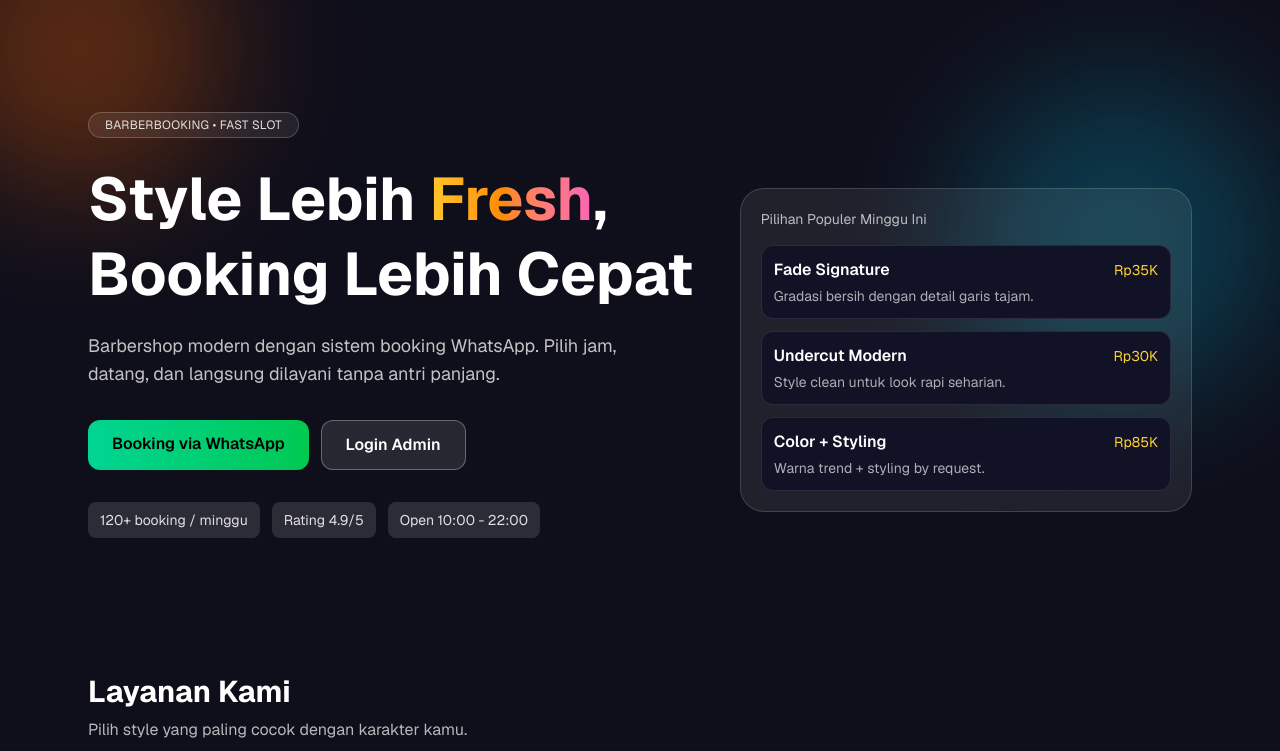
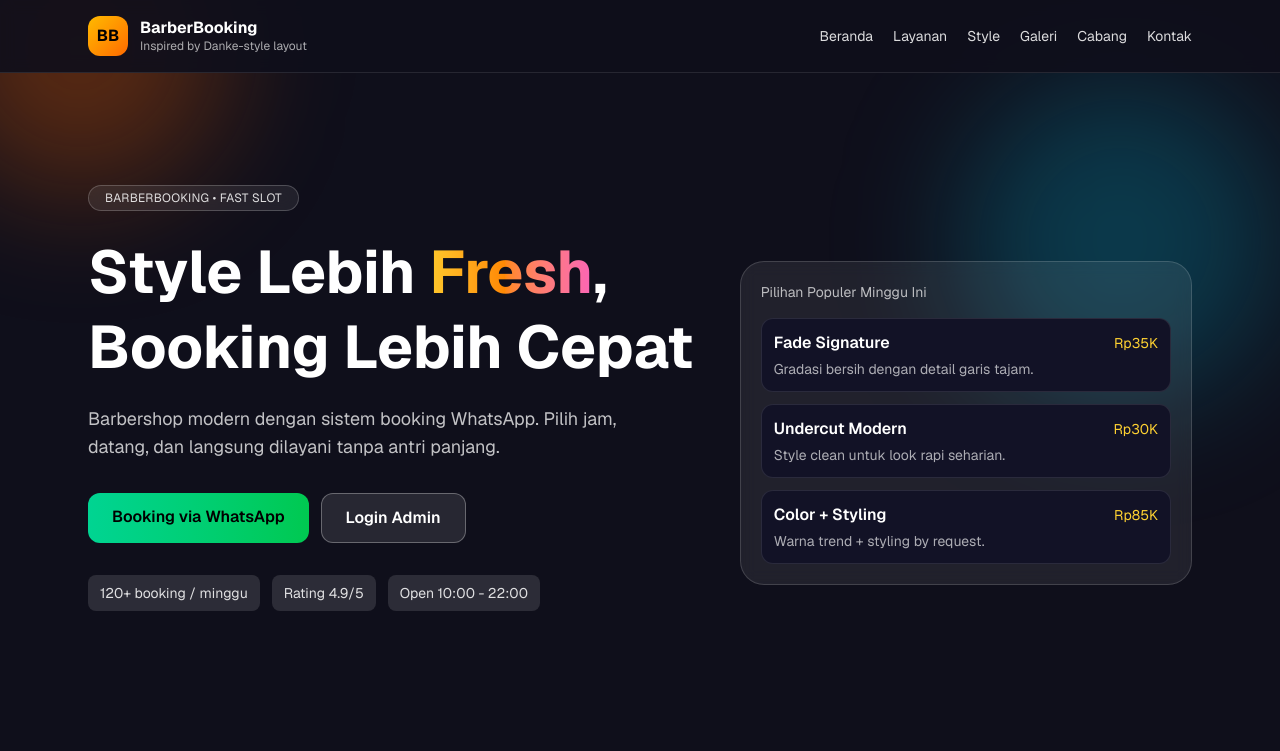
Before and after one commit to ahmadrobbi/barber-booking, a Next.js app: page / in a window 1280 px wide. Shown: the top 751 px of the page. Built offline with nearby package versions, Linux system fonts and the light colour scheme.

Commit message:
feat: add anchored header nav and branch footer sections

```diff
--- a/app/page.tsx
+++ b/app/page.tsx
@@ -72,6 +72,46 @@ const galleryVideos = [
   },
 ] as const;
 
+const outlets = [
+  {
+    name: "DANKE 1.0 Wiyung (Surabaya)",
+    address: "Jl. Klumprik PDAM No. 30, Wiyung, Surabaya Barat",
+  },
+  {
+    name: "DANKE 2.0 Karang Pilang (Surabaya)",
+    address: "Jl. Griya Kebraon Selatan II/24, Karang Pilang, Surabaya Selatan",
+  },
+  {
+    name: "DANKE 3.0 Tenggilis Mejoyo (Surabaya)",
+    address: "Jl. Raya Tenggilis No. 133A, Tenggilis Mejoyo, Surabaya Timur",
+  },
+  {
+    name: "DANKE 6.0 Ruko Purimas (Surabaya)",
+    address:
+      "Jl. I Gusti Ngurah Rai Blok A2-17 (Ruko Purimas), Gunung Anyar, Surabaya",
+  },
+  {
+    name: "DANKE 7.0 Pondok Candra (Sidoarjo)",
+    address: "Jl. Taman Asri D35, Pondok Candra, Sidoarjo",
+  },
+  {
+    name: "DANKE 8.0 Ketintang (Surabaya)",
+    address: "Jl. Ketintang Baru XIV No. 1 (Warung Dulang 88), Surabaya",
+  },
+  {
+    name: "DANKE 9.0 Wiguna (Surabaya)",
+    address: "Jl. Raya Wiguna Selatan No. 24C (Atas Hore Laundry), Surabaya",
+  },
+  {
+    name: "DANKE 10 Magersari (Sidoarjo)",
+    address: "Perum Griya Karya Magersari Permai Blok A6A, Sidoarjo 61274",
+  },
+  {
+    name: "Danke Home Service",
+    address: "Area Surabaya - Sidoarjo (basis: Griya Kebraon Selatan)",
+  },
+] as const;
+
 export default function Home() {
   const phone = "6287749105273";
   const message = encodeURIComponent("Halo, saya mau booking cukur rambut.");
@@ -79,13 +119,44 @@ export default function Home() {
 
   return (
     <main className="relative min-h-screen overflow-hidden bg-[#0f0f1b] text-white font-sans">
+      <header className="sticky top-0 z-50 border-b border-white/10 bg-[#0f0f1b]/90 backdrop-blur">
+        <nav className="mx-auto flex max-w-6xl items-center justify-between px-6 py-4">
+          <a href="#beranda" className="flex items-center gap-3">
+            <span className="inline-flex h-10 w-10 items-center justify-center rounded-xl bg-gradient-to-br from-amber-400 to-orange-500 font-bold text-black">
+              BB
+            </span>
+            <span>
+              <strong className="block text-base leading-tight">BarberBooking</strong>
+              <span className="block text-xs text-white/65">Inspired by Danke-style layout</span>
+            </span>
+          </a>
+
+          <div className="hidden items-center gap-5 text-sm text-white/85 md:flex">
+            <a href="#beranda" className="hover:text-amber-300">Beranda</a>
+            <a href="#layanan" className="hover:text-amber-300">Layanan</a>
+            <a href="#style" className="hover:text-amber-300">Style</a>
+            <a href="#galeri" className="hover:text-amber-300">Galeri</a>
+            <a href="#cabang" className="hover:text-amber-300">Cabang</a>
+            <a href="#kontak" className="hover:text-amber-300">Kontak</a>
+          </div>
+        </nav>
+        <div className="mx-auto flex max-w-6xl gap-4 overflow-x-auto px-6 pb-4 text-sm text-white/80 md:hidden">
+          <a href="#beranda" className="whitespace-nowrap hover:text-amber-300">Beranda</a>
+          <a href="#layanan" className="whitespace-nowrap hover:text-amber-300">Layanan</a>
+          <a href="#style" className="whitespace-nowrap hover:text-amber-300">Style</a>
+          <a href="#galeri" className="whitespace-nowrap hover:text-amber-300">Galeri</a>
+          <a href="#cabang" className="whitespace-nowrap hover:text-amber-300">Cabang</a>
+          <a href="#kontak" className="whitespace-nowrap hover:text-amber-300">Kontak</a>
+        </div>
+      </header>
+
       <div className="pointer-events-none absolute inset-0">
         <div className="absolute -top-24 -left-16 h-72 w-72 rounded-full bg-orange-500/30 blur-3xl" />
         <div className="absolute top-20 right-0 h-80 w-80 rounded-full bg-cyan-500/25 blur-3xl" />
         <div className="absolute bottom-10 left-1/3 h-64 w-64 rounded-full bg-pink-500/20 blur-3xl" />
       </div>
 
-      <section className="relative mx-auto max-w-6xl px-6 pb-20 pt-20 md:pt-28">
+      <section id="beranda" className="relative mx-auto max-w-6xl scroll-mt-24 px-6 pb-20 pt-20 md:pt-28">
         <div className="inline-flex items-center rounded-full border border-white/20 bg-white/[0.08] px-4 py-1 text-xs tracking-wide text-white/[0.85] backdrop-blur">
           BARBERBOOKING • FAST SLOT
         </div>
@@ -151,7 +222,7 @@ export default function Home() {
         </div>
       </section>
 
-      <section className="relative mx-auto max-w-6xl px-6 py-14">
+      <section id="layanan" className="relative mx-auto max-w-6xl scroll-mt-24 px-6 py-14">
         <h2 className="text-2xl font-bold md:text-3xl">Layanan Kami</h2>
         <p className="mt-2 text-white/70">Pilih style yang paling cocok dengan karakter kamu.</p>
         <div className="mt-7 grid gap-4 md:grid-cols-2 lg:grid-cols-4">
@@ -171,7 +242,7 @@ export default function Home() {
         </div>
       </section>
 
-      <section className="relative mx-auto max-w-6xl px-6 py-12">
+      <section id="testimoni" className="relative mx-auto max-w-6xl scroll-mt-24 px-6 py-12">
         <div className="rounded-3xl border border-white/[0.14] bg-gradient-to-br from-[#1a1d37] via-[#202042] to-[#2a1836] p-7 md:p-10">
           <h2 className="text-2xl font-bold md:text-3xl">Apa Kata Pelanggan</h2>
           <div className="mt-6 grid gap-4 md:grid-cols-3">
@@ -189,7 +260,7 @@ export default function Home() {
         </div>
       </section>
 
-      <section className="relative mx-auto max-w-6xl px-6 py-12">
+      <section id="style" className="relative mx-auto max-w-6xl scroll-mt-24 px-6 py-12">
         <div className="flex flex-wrap items-end justify-between gap-3">
           <div>
             <h2 className="text-2xl font-bold md:text-3xl">Slideshow Style Rambut</h2>
@@ -225,7 +296,7 @@ export default function Home() {
         </div>
       </section>
 
-      <section className="relative mx-auto max-w-6xl px-6 py-12">
+      <section id="galeri" className="relative mx-auto max-w-6xl scroll-mt-24 px-6 py-12">
         <h2 className="text-2xl font-bold md:text-3xl">Gallery Foto & Video</h2>
         <p className="mt-2 text-white/70">
           Dokumentasi hasil cukur dan suasana kerja barber kami.
@@ -281,6 +352,44 @@ export default function Home() {
           Booking Sekarang
         </a>
       </section>
+
+      <footer id="kontak" className="relative mt-6 border-t border-white/10 bg-[#0b0b16]">
+        <div className="mx-auto grid max-w-6xl gap-8 px-6 py-12 md:grid-cols-2">
+          <section>
+            <h3 className="text-xl font-bold">Alamat Utama</h3>
+            <p className="mt-3 text-sm text-white/80">
+              Danke 1.0 Wiyung
+              <br />
+              Jl. Klumprik PDAM No. 30, Wiyung, Surabaya Barat
+              <br />
+              Jawa Timur, Indonesia
+            </p>
+            <p className="mt-4 text-sm text-white/70">
+              WhatsApp: 0821-3269-1999
+              <br />
+              Jam Operasional: 09.00 - 22.00
+            </p>
+            <a
+              href={waLink}
+              className="mt-5 inline-flex rounded-lg bg-gradient-to-r from-emerald-400 to-green-500 px-4 py-2 text-sm font-semibold text-black"
+            >
+              Booking via WhatsApp
+            </a>
+          </section>
+
+          <section id="cabang" className="scroll-mt-24">
+            <h3 className="text-xl font-bold">Cabang Danke Barbershop</h3>
+            <ul className="mt-3 space-y-2 text-sm text-white/80">
+              {outlets.map((outlet) => (
+                <li key={outlet.name} className="rounded-lg border border-white/10 bg-white/[0.04] p-3">
+                  <p className="font-semibold text-white">{outlet.name}</p>
+                  <p className="mt-1 text-white/70">{outlet.address}</p>
+                </li>
+              ))}
+            </ul>
+          </section>
+        </div>
+      </footer>
     </main>
   );
 }
```
